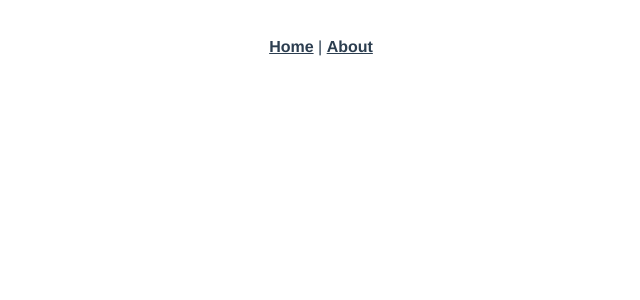
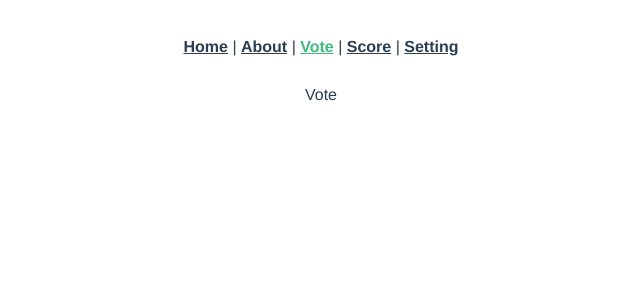
Before and after one commit to toper/DevMeetingVueEx, a Vue app in the folder VueAdvance/: page /#/vote in a window 1280 px wide. Shown: the top 300 px of the page, without its empty margins (319-959 px from the left). Built offline with nearby package versions, Linux system fonts and the light colour scheme.

Commit message:
[#1.3] Add navigation

```diff
--- a/VueAdvance/src/App.vue
+++ b/VueAdvance/src/App.vue
@@ -2,7 +2,10 @@
   <div id="app">
     <div id="nav">
       <router-link to="/">Home</router-link> |
-      <router-link to="/about">About</router-link>
+      <router-link to="/about">About</router-link> |
+      <router-link to="/vote">Vote</router-link> |
+      <router-link to="/score">Score</router-link> |
+      <router-link to="/setting">Setting</router-link>
     </div>
     <router-view/>
   </div>
@@ -10,7 +13,7 @@
 
 <style lang="scss">
 #app {
-  font-family: 'Avenir', Helvetica, Arial, sans-serif;
+  font-family: "Avenir", Helvetica, Arial, sans-serif;
   -webkit-font-smoothing: antialiased;
   -moz-osx-font-smoothing: grayscale;
   text-align: center;
--- a/VueAdvance/src/router.js
+++ b/VueAdvance/src/router.js
@@ -1,12 +1,14 @@
 import Vue from 'vue'
 import Router from 'vue-router'
 import Home from './views/Home.vue'
+import Vote from './views/Vote.vue'
+import Score from './views/Score.vue'
+import Setting from './views/Setting.vue'
 
 Vue.use(Router)
 
 export default new Router({
-  routes: [
-    {
+  routes: [{
     path: '/',
     name: 'home',
     component: Home
@@ -18,6 +20,21 @@ export default new Router({
     // this generates a separate chunk (about.[hash].js) for this route
     // which is lazy-loaded when the route is visited.
     component: () => import(/* webpackChunkName: "about" */ './views/About.vue')
+  },
+  {
+    path: '/vote',
+    name: 'vote',
+    component: Vote
+  },
+  {
+    path: '/score',
+    name: 'score',
+    component: Score
+  },
+  {
+    path: '/setting',
+    name: 'setting',
+    component: Setting
   }
   ]
 })
--- a/VueAdvance/src/views/Vote.vue
+++ b/VueAdvance/src/views/Vote.vue
@@ -1,5 +1,5 @@
 <template>
-  <div class="home">Vote</div>
+  <div class="vote">Vote</div>
 </template>
 
 <script>
@@ -7,9 +7,6 @@
 //import HelloWorld from '@/components/HelloWorld.vue'
 
 export default {
-  name: "vote",
-  components: {
-    //  HelloWorld
-  }
+  name: "vote"
 };
 </script>
```
Also changed, not shown: VueAdvance/src/views/Score.vue (+4 -6 lines). Lines whose indentation alone changed are shown as unchanged.
